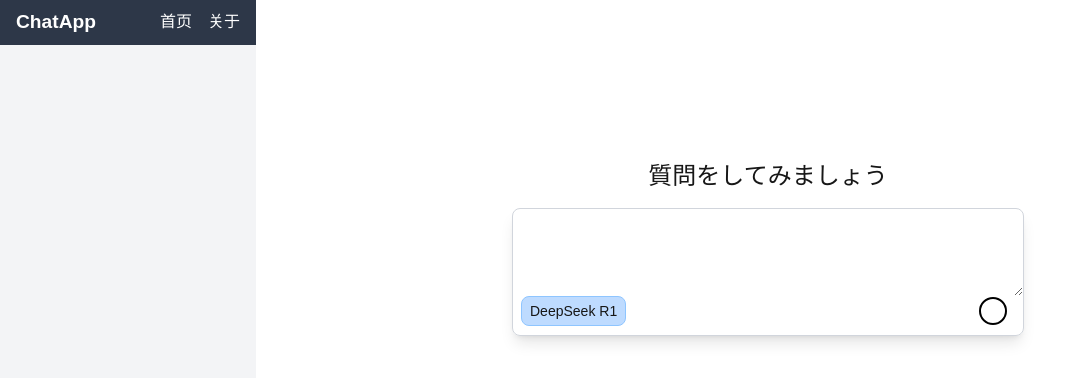
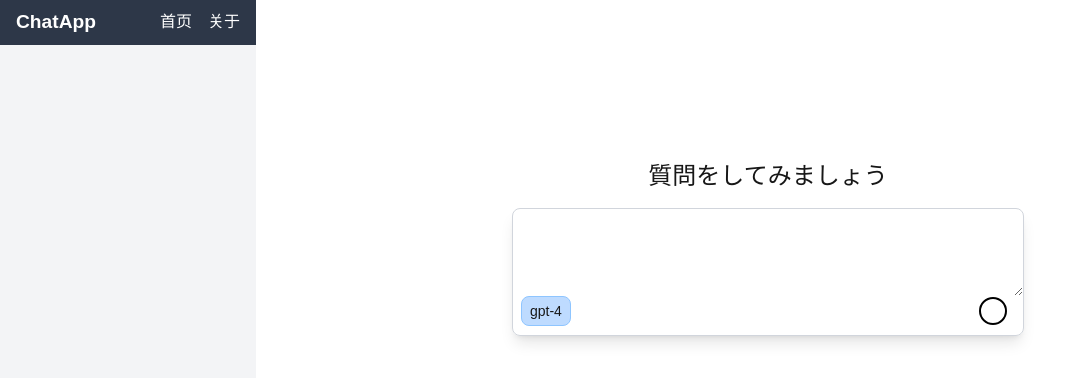
Before and after one commit to Bigyozo/chatApp, a Next.js app in the folder chat-app/: page / in a window 1280 px wide. Shown: the top 378 px of the page, without its empty margins (0-1087 px from the left). Built offline with nearby package versions, Linux system fonts and the light colour scheme; some icons are missing.

Commit message:
gptとawsDbのAPI追加

```diff
--- /dev/null
+++ b/chat-app/src/app/api/chat/route.ts
@@ -0,0 +1,17 @@
+import { openai } from '@ai-sdk/openai';
+import { convertToModelMessages, streamText, UIMessage } from 'ai';
+
+// Allow streaming responses up to 30 seconds
+export const maxDuration = 30;
+
+export async function POST(req: Request) {
+    const { messages }: { messages: UIMessage[] } = await req.json();
+
+    const result = streamText({
+        model: openai('gpt-4.1-mini'),
+        system: 'You are a helpful assistant.',
+        messages: convertToModelMessages(messages),
+    });
+
+    return result.toUIMessageStreamResponse();
+}
--- /dev/null
+++ b/chat-app/src/app/api/database/route.ts
@@ -0,0 +1,26 @@
+import { DynamoDBClient, ListTablesCommand } from "@aws-sdk/client-dynamodb";
+import { NextResponse } from "next/server";
+
+export async function GET(req: Request) {
+    if (!process.env.AWS_ACCESS_KEY_ID || !process.env.AWS_SECRET_ACCESS_KEY) {
+        throw new Error("AWS credentials are not set in environment variables.");
+    }
+    const client = new DynamoDBClient({
+        region: "ap-northeast-1",
+        credentials: {
+            accessKeyId: process.env.AWS_ACCESS_KEY_ID,
+            secretAccessKey: process.env.AWS_SECRET_ACCESS_KEY,
+        }
+    });
+    const command = new ListTablesCommand({});
+
+    const response = await client.send(command);
+    if (response.TableNames) {
+        console.log(response.TableNames.join("\n"));
+        return NextResponse.json(response.TableNames.join("\n"));
+    } else {
+        console.log("No tables found.");
+    }
+    return NextResponse.json(response);
+
+}
--- a/chat-app/src/app/chat/[chat_id]/page.tsx
+++ b/chat-app/src/app/chat/[chat_id]/page.tsx
@@ -14,7 +14,8 @@ export default function Page() {
         }),
     });
     const [input, setInput] = useState('');
-    const [model, setModel] = useState("deepseek-r1");
+    const [model, setModel] = useState('gpt-4');
+    const [data, setData] = useState('');
 
     const endRef = useRef<HTMLDivElement>(null);
 
@@ -25,7 +26,7 @@ export default function Page() {
     }, [messages]);
 
     const handleChangeModel = () => {
-        setModel(model === 'deepseek-v3' ? 'deepseek-r1' : 'deepseek-v3');
+        setModel(model === 'gpt-4' ? 'deepseek' : 'gpt-4');
     };
 
     const handleSubmit = () => {
@@ -34,6 +35,16 @@ export default function Page() {
             setInput('');
         }
     };
+
+    useEffect(() => {
+        const fetchData = async () => {
+            const response = await fetch('/api/database', { method: 'GET' });
+            const data = await response.json();
+            console.log(data);
+            setData(data);
+        }
+        fetchData();
+    }, []);
 
     return (
         <div className='flex flex-col h-screen justify-between items-center'>
@@ -70,8 +81,8 @@ export default function Page() {
                 <div className="flex flex-row items-center justify-between w-full h-12 mb-2">
                     <div>
                         <div className={`flex flex-row items-center justify-center rounded-lg border-[1px] px-2 py-1 ml-2 cursor-pointer
-                            ${model === 'deepseek-r1' ? "border-blue-300 bg-blue-200" : "border-gray-300"}`} onClick={handleChangeModel}>
-                            <p className="text-sm">DeepSeek R1</p>
+                            ${model === 'gpt-4' ? "border-blue-300 bg-blue-200" : "border-gray-300"}`} onClick={handleChangeModel}>
+                            <p className="text-sm">gpt-4</p>
                         </div>
                     </div>
                     <div className="flex items-center justify-center border-2 mr-4 border-black p-1 rounded-full"
@@ -80,26 +91,13 @@ export default function Page() {
                     </div>
                 </div>
             </div>
-
-            {/* <form
-                onSubmit={e => {
-                    e.preventDefault();
-                    if (input.trim()) {
-                        sendMessage({ text: input });
-                        setInput('');
-                    }
-                }}
-            >
-                <input
-                    value={input}
-                    onChange={e => setInput(e.target.value)}
-                    disabled={status !== 'ready'}
-                    placeholder="Say something..."
-                />
-                <button type="submit" disabled={status !== 'ready'}>
-                    Submit
-                </button>
-            </form> */}
+            <div>
+                <textarea
+                    className="w-full rounded-lg p-3 h-30 focus:outline-none"
+                    value={data}
+                    readOnly
+                ></textarea>
+            </div>
         </div>
     );
 }
--- a/chat-app/src/app/layout.tsx
+++ b/chat-app/src/app/layout.tsx
@@ -14,8 +14,8 @@ const geistMono = Geist_Mono({
 });
 
 export const metadata: Metadata = {
-  title: "Create Next App",
-  description: "Generated by create next app",
+  title: "Chat App",
+  description: "A Chat App using AI SDK and Next.js created by Bigyozo",
 };
 
 export default function RootLayout({
--- a/chat-app/src/app/page.tsx
+++ b/chat-app/src/app/page.tsx
@@ -6,7 +6,7 @@ import EastIcon from "@mui/icons-material/East";
 export default function Page() {
 
   const [input, setInput] = useState("");
-  const [model, setModel] = useState("deepseek-r1");
+  const [model, setModel] = useState("gpt-4");
 
   return (
     <div className="h-screen flex flex-col items-center">
@@ -27,8 +27,8 @@ export default function Page() {
           <div className="flex flex-row items-center justify-between w-full h-12 mb-2">
             <div>
               <div className={`flex flex-row items-center justify-center rounded-lg border-[1px] px-2 py-1 ml-2
-              cursor-pointer ${model === 'deepseek-r1' ? "border-blue-300 bg-blue-200" : "border-gray-300"}`}>
-                <p className="text-sm">DeepSeek R1</p>
+              cursor-pointer ${model === 'gpt-4' ? "border-blue-300 bg-blue-200" : "border-gray-300"}`}>
+                <p className="text-sm">gpt-4</p>
               </div>
             </div>
             <div className="flex items-center justify-center border-2 mr-4 border-black p-1 rounded-full">
```
